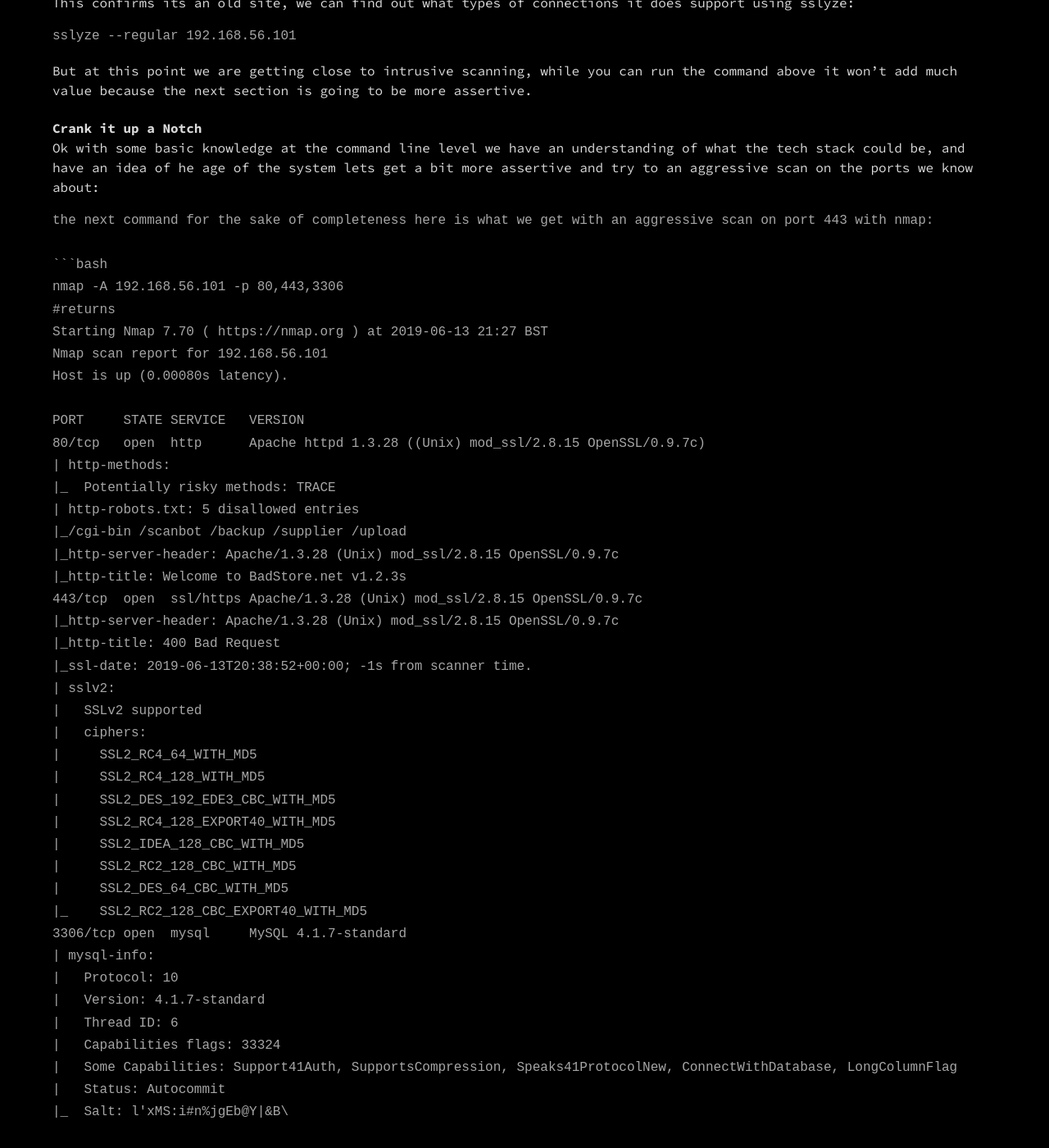
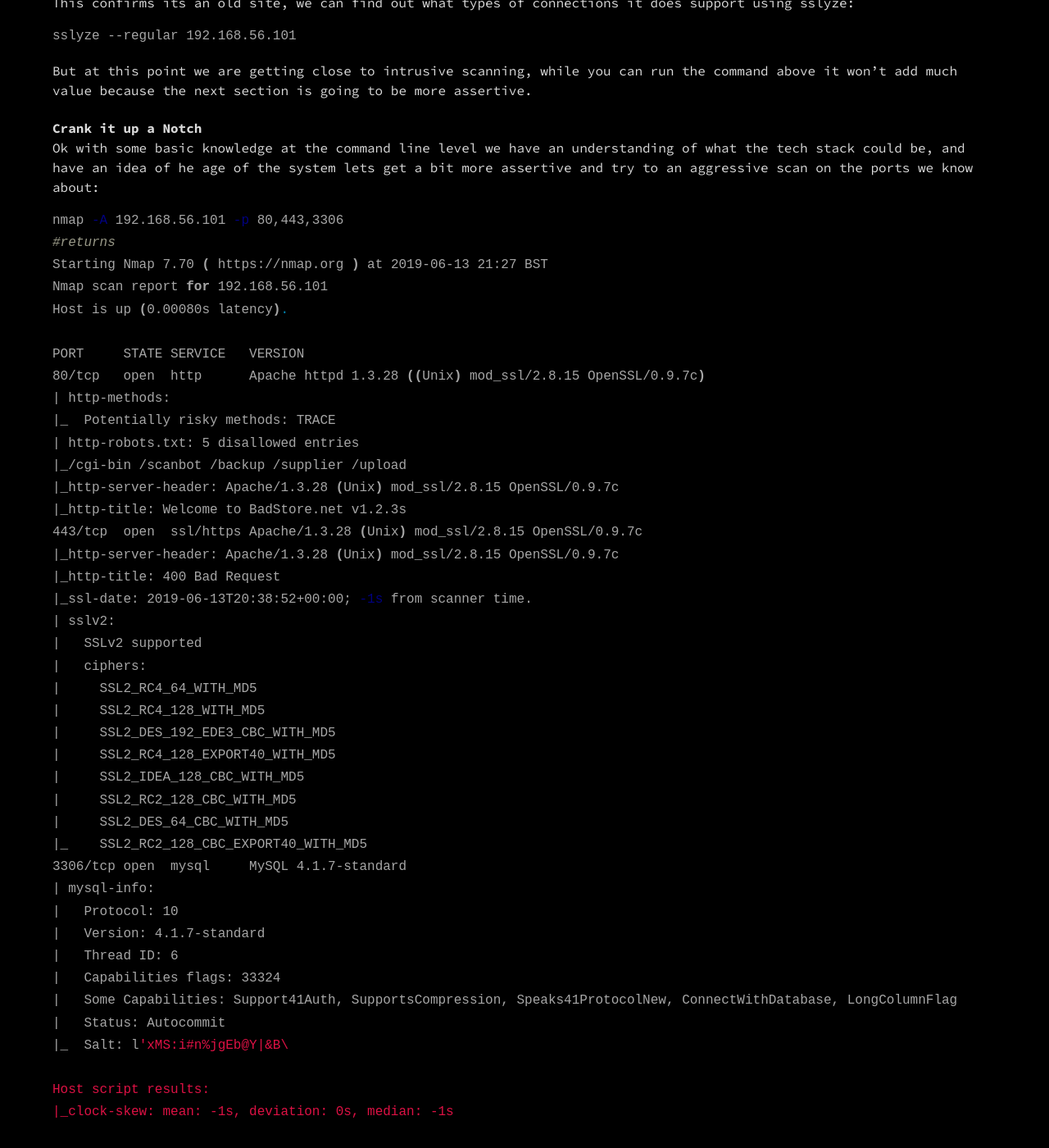
Before and after one commit to bovinehero/bovinehero.github.io, a Jekyll site: the page built from _posts/2019-06-18-dojo0.2-Enumeration.md, in a window 1280 px wide and 1400 px high, scrolled down 3523 px. Shown: the whole window at 82% size. Built offline with Jekyll 4.4.1, drawn with Linux system fonts in a browser that asks for light colours; some of the changed text lies outside the part shown.

Commit message:
moar work

````diff
--- a/_posts/2019-06-18-dojo0.2-Enumeration.md
+++ b/_posts/2019-06-18-dojo0.2-Enumeration.md
@@ -157,8 +157,6 @@
 
 Ok with some basic knowledge at the command line level we have an understanding of what the tech stack could be, and have an idea of he age of the system lets get a bit more assertive and try to an aggressive scan on the ports we know about:
 
-```
-the next command for the sake of completeness here is what we get with an aggressive scan on port 443 with nmap:
 
 ```bash
 nmap -A 192.168.56.101 -p 80,443,3306
````
